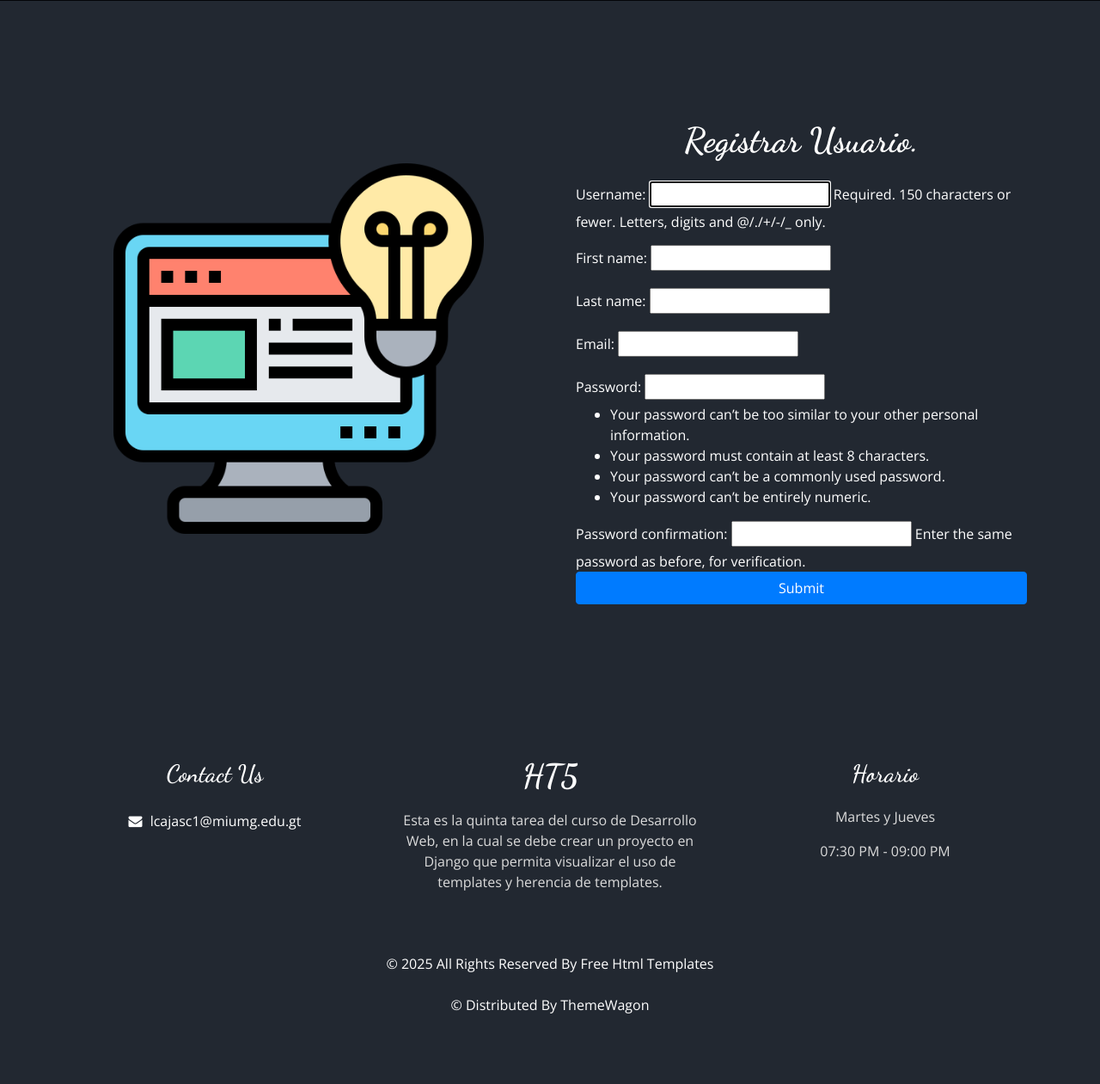
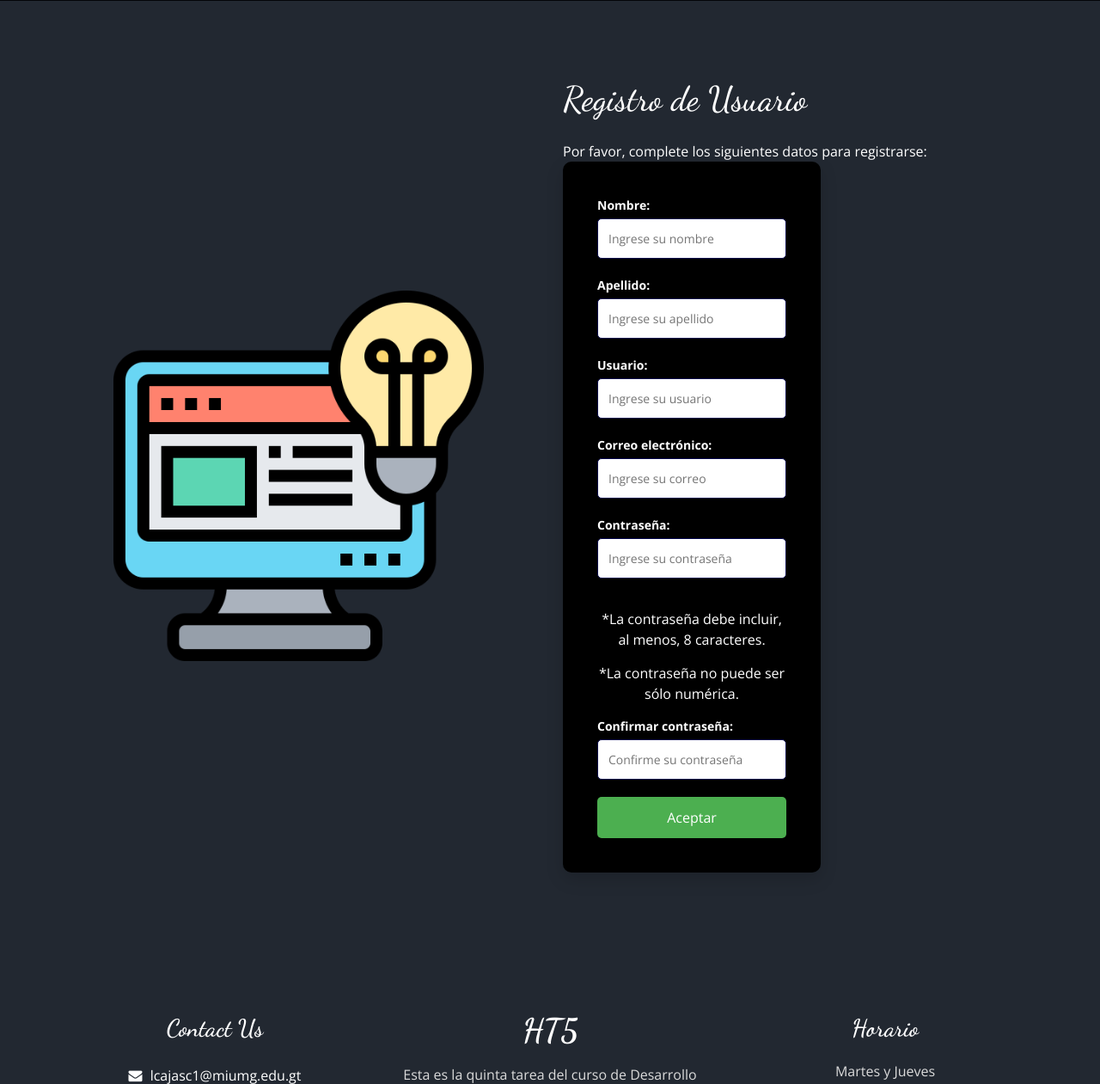
Before and after one commit to LuzCajas/HojaTrabajo10, a Django app: page /administradores/registro/ in a window 1280 px wide. Shown: the part 799-2060 px from the top of the page at 86% size. Before the commit the page ends 1978 px from the top, so only its background shows below. Run offline with Django 5.2, Linux system fonts and the light colour scheme; some libraries are stand-ins or nearby versions.

Commit message:
Se modifico la pantalla de registro.

```diff
--- a/HT4/Tarea4/Apps/administradores/templates/usuario_form.html
+++ b/HT4/Tarea4/Apps/administradores/templates/usuario_form.html
@@ -1,13 +1,87 @@
 {% extends 'base.html' %}
 {% block contenido %}
-<div class="container mt-5">
-    <h2 class="text-center mb-4">Registrar Usuario.</h2>
-    <form method="POST" class="mx-auto" style="max-width: 600px;">
+<!DOCTYPE html>
+<html lang="es">
+<head>
+    <meta charset="UTF-8">
+    <meta name="viewport" content="width=device-width, initial-scale=1.0">
+    <title>Registro</title>
+    <h1 style="text-align:center; margin-bottom:10px;">Registro de Usuario</h1>
+    <p style="text-align:center;">Por favor, complete los siguientes datos para registrarse:</p>
+
+    <style>
+        form {
+            background-color: #000000;
+            padding: 40px;
+            border-radius: 10px;
+            box-shadow: 0 8px 20px rgba(0, 0, 0, 0.15);
+            display: flex;
+            flex-direction: column;
+            width: 300px;
+            color: white;
+        }
+
+        form label {
+            font-weight: bold;
+            margin-bottom: 5px;
+            font-size: 14px;
+        }
+
+        form input {
+            padding: 12px;
+            margin-bottom: 20px;
+            border: 1px solid #000249;
+            border-radius: 5px;
+            font-size: 14px;
+        }
+
+        button {
+            padding: 12px;
+            background-color: #4CAF50;
+            color: white;
+            border: none;
+            border-radius: 5px;
+            font-size: 16px;
+            cursor: pointer;
+            transition: background-color 0.3s ease;
+        }
+
+        button:hover {
+            background-color: #45a049;
+        }
+
+        form p {
+            text-align: center;
+        }
+    </style>
+</head>
+<body>
+    <form method="POST">
         {% csrf_token %}
-        {{ form.as_p }}
-        <div class="mb-3">
-            <input type="submit" href="{% url 'home:login' %}" class="btn btn-primary w-100"></input>
-        </div>
+
+        <label for="id_first_name">Nombre:</label>
+        <input type="text" name="first_name" id="id_first_name" placeholder="Ingrese su nombre" required>
+
+        <label for="id_last_name">Apellido:</label>
+        <input type="text" name="last_name" id="id_last_name" placeholder="Ingrese su apellido" required>
+
+        <label for="id_username">Usuario:</label>
+        <input type="text" name="username" id="id_username" placeholder="Ingrese su usuario" required>
+
+        <label for="id_email">Correo electrónico:</label>
+        <input type="email" name="email" id="id_email" placeholder="Ingrese su correo" required>
+
+        <label for="id_password1">Contraseña:</label>
+        <input type="password" name="password1" id="id_password1" placeholder="Ingrese su contraseña" required>
+        <p>*La contraseña debe incluir, al menos, 8 caracteres.</p>
+        <p>*La contraseña no puede ser sólo numérica.</p>
+        <p></p>
+
+        <label for="id_password2">Confirmar contraseña:</label>
+        <input type="password" name="password2" id="id_password2" placeholder="Confirme su contraseña" required>
+
+        <button type="submit">Aceptar</button>
     </form>
-</div>
+</body>
+</html>
 {% endblock %}
```
